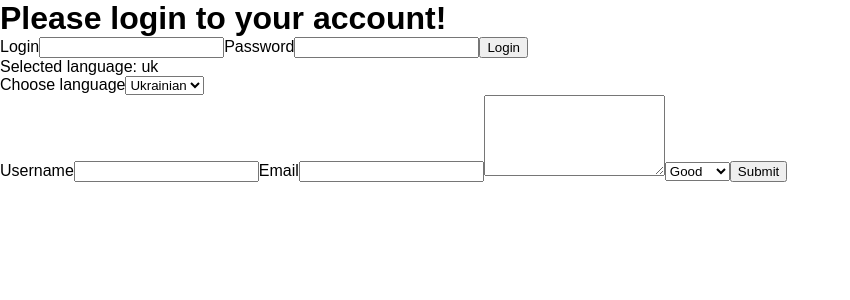
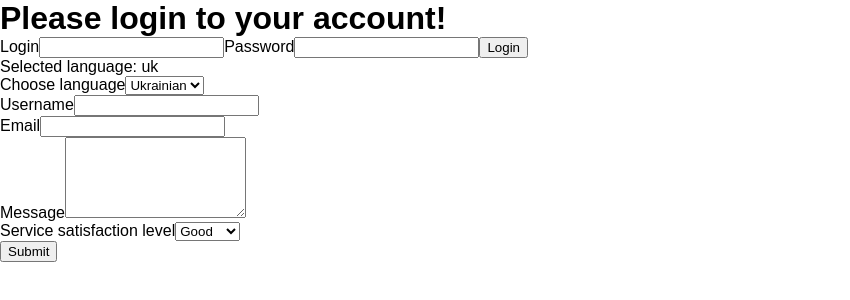
Before and after one commit to t-matveentsev/practiceReact-03, a React (Vite) app: page / in a window 1280 px wide. Shown: the top 300 px of the page, without its empty margins (0-850 px from the left). Built offline with nearby package versions, Linux system fonts and the light colour scheme.

Commit message:
error message

```diff
--- a/src/FeedbackForm/FeedbackForm.jsx
+++ b/src/FeedbackForm/FeedbackForm.jsx
@@ -1,5 +1,6 @@
 import { useId } from "react";
 import { Formik, Form, Field } from "formik";
+import { ErrorMessage } from "formik";
 import * as Yup from "yup";
 
 const FeedbackSchema = Yup.object().shape({
@@ -38,17 +39,33 @@ const FeedbackForm = () => {
       validationSchema={FeedbackSchema}
     >
       <Form>
+        <div>
           <label htmlFor={nameFieldId}>Username</label>
           <Field type="text" name="username" id={nameFieldId} />
+          <ErrorMessage name="username" component="span" />
+        </div>
 
+        <div>
           <label htmlFor={emailFieldId}>Email</label>
           <Field type="email" name="email" id={emailFieldId} />
+          <ErrorMessage name="email" component="span" />
+        </div>
+
+        <div>
+          <label htmlFor={msgFieldId}>Message</label>
           <Field as="textarea" name="message" id={msgFieldId} rows="5" />
+          <ErrorMessage name="message" component="span" />
+        </div>
+
+        <div>
+          <label htmlFor={levelFieldId}>Service satisfaction level</label>
           <Field as="select" name="level" id={levelFieldId}>
             <option value="good">Good</option>
             <option value="neutral">Neutral</option>
             <option value="bad">Bad</option>
           </Field>
+          <ErrorMessage name="level" component="span" />
+        </div>
 
         <button type="submit">Submit</button>
       </Form>
```
Lines whose indentation alone changed are shown as unchanged.
